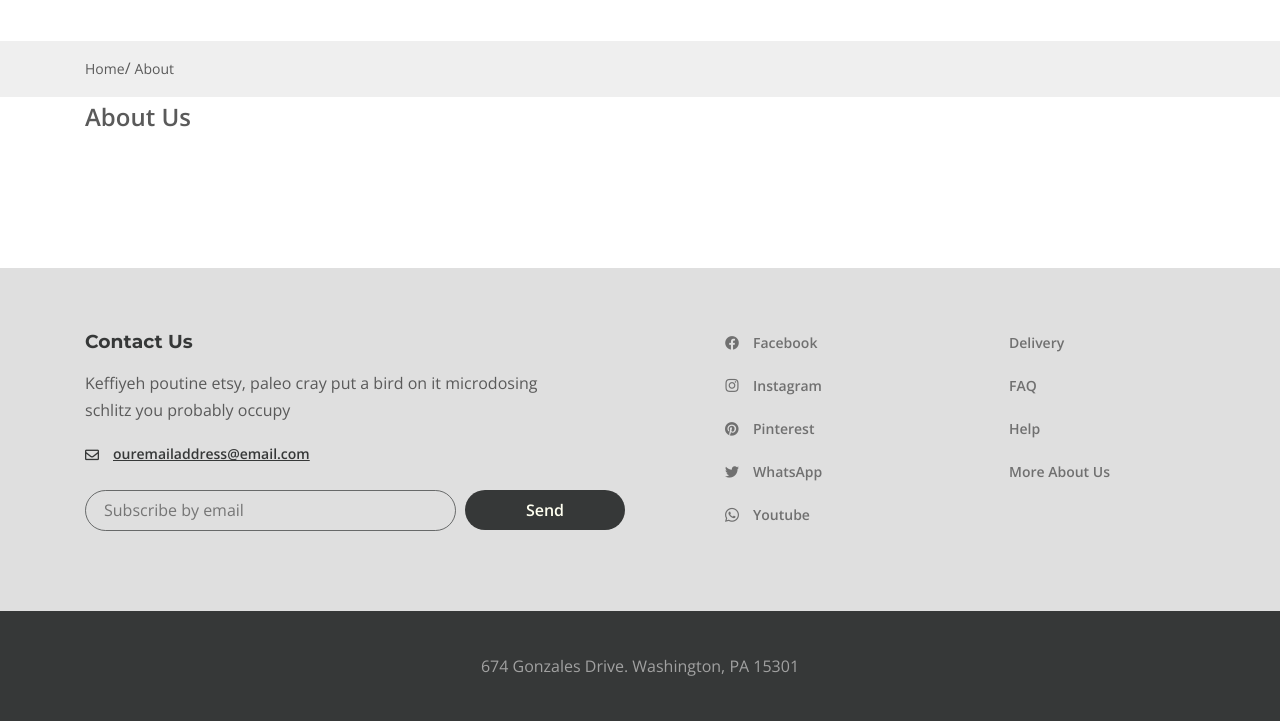
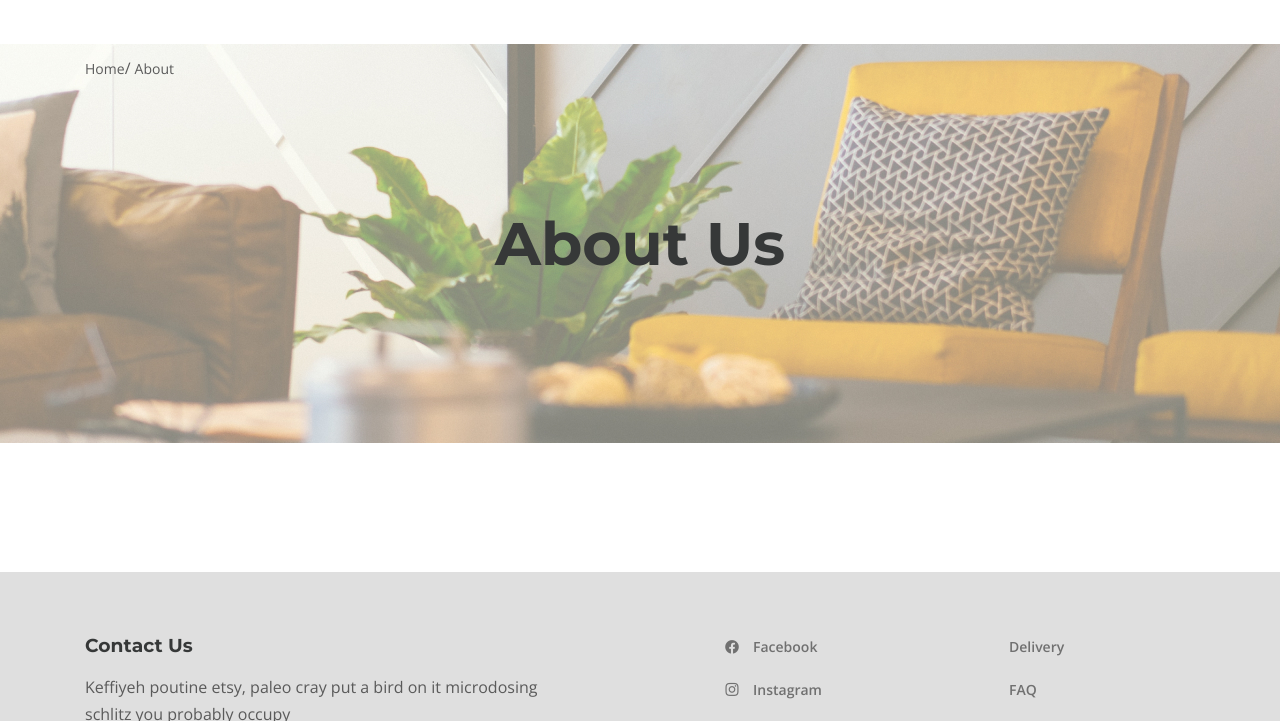
Before and after one commit to elmiramm/9_desire, a website: page src/about.html in a window 1280 px wide. Shown: the part 79-800 px from the top of the page. Drawn offline with nearby package versions, Linux system fonts and the light colour scheme; files that its build step writes are made by us from their sources; files whose address does not match are found by name; a web font is replaced by a local one.

Commit message:
page-prev.scss

```diff
--- a/src/about.html
+++ b/src/about.html
@@ -10,7 +10,8 @@ title: "Desire | About"
 		@@include("html/header.html")
 		@@include("html/breadcrumbs.html", {
 		link: "#",
-		linkTitle: "About"
+		linkTitle: "About",
+		className: "about",
 		})
 
 		<main class="page about">
--- a/src/html/breadcrumbs.html
+++ b/src/html/breadcrumbs.html
@@ -1,4 +1,4 @@
-<div class="breadcrumbs">
+<div class="breadcrumbs @@className">
 	<div class="container">
 		<ul class="breadcrumbs__list">
 			<li class="breadcrumbs__list-item">
--- a/src/scss/breadcrumbs.scss
+++ b/src/scss/breadcrumbs.scss
@@ -1,8 +1,10 @@
 .breadcrumbs {
 	background-color: rgba($color: #DFDFDF, $alpha: 0.5);
 	padding: 14px 0px;
+	position: relative;
+	z-index: 100;
 
-	.about & {
+	&.about {
 		background-color: transparent;
 	}
 	&__list {
--- /dev/null
+++ b/src/scss/page-prev.scss
@@ -0,0 +1,24 @@
+.page-prev {
+	margin-top: -53px;
+	margin-bottom: 129px;
+
+	background-image: url(../img/page-prev-bg.jpg);
+	background-repeat: no-repeat;
+	background-position: center;
+	background-size: cover;
+
+	& .container {
+		min-height: 399px;
+		display: flex;
+		align-items: center;
+		justify-content: center;
+	}
+
+	&__title {
+		font-family: 'Montserrat';
+		font-weight: 700;
+		font-size: 60px;
+		line-height: 1.33;
+		color: $title;
+	}
+}
--- a/src/scss/style.scss
+++ b/src/scss/style.scss
@@ -175,3 +175,4 @@ select {
 @import "gallery.scss";
 @import "blog-box.scss";
 @import "breadcrumbs.scss";
+@import "page-prev.scss";
--- a/version.json
+++ b/version.json
@@ -1,3 +1,3 @@
 {
-    "main": "20230311143936"
+    "main": "20230311145900"
 }
```
Also changed, not shown: dist/about.html, dist/css/style.css, dist/css/style.min.css, dist/img/page-prev-bg.jpg (added), dist/img/placeholder.jpg (added), src/img/page-prev-bg.jpg (added).
